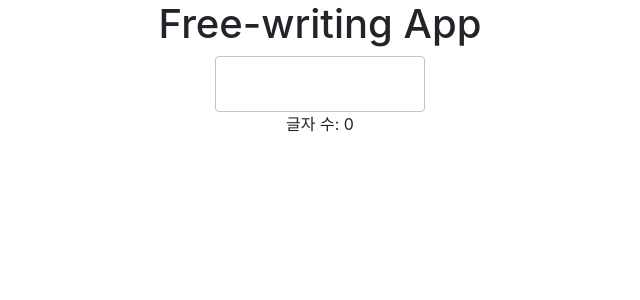
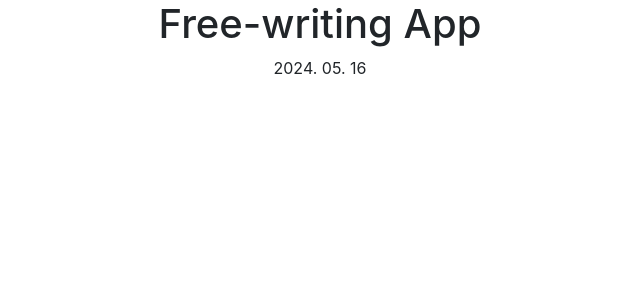
Before and after one commit to BumgeunSong/free-writing-app, a React (Create React App) app: page / in a window 1280 px wide. Shown: the top 300 px of the page, without its empty margins (320-960 px from the left). Built offline with nearby package versions, Linux system fonts and the light colour scheme; the HTML template or start-up script is replaced by a standard one.

Commit message:
오늘 카드 안에 오늘 날짜 표시

```diff
--- a/src/App.tsx
+++ b/src/App.tsx
@@ -2,14 +2,15 @@ import './App.css';
 import { RecoilRoot } from 'recoil';
 import FreeWritingTextField from './FreeWritingTextField';
 import CharacterCounter from './CharacterCounter';
+import TodayCard from './TodayCard';
+import NavigationBar from './NavigationBar';
 
 function App() {
   return (
     <RecoilRoot>
       <div className="App">
         <h1>Free-writing App</h1>
-        <FreeWritingTextField />
-        <CharacterCounter />
+        <TodayCard />
       </div>
     </RecoilRoot>
   );
--- a/src/CurrentDate.tsx
+++ b/src/CurrentDate.tsx
@@ -16,5 +16,5 @@ function getFormattedDate(): string {
     const day = today.getDate()
     const paddedDay = String(day).padStart(2, '0')
 
-    return `${year}. ${paddedMonth}. ${day}`
+    return `${year}. ${paddedMonth}. ${paddedDay}`
 }
--- a/src/TodayCard.tsx
+++ b/src/TodayCard.tsx
@@ -1,8 +1,15 @@
 import CurrentDate from "./CurrentDate";
+import { Col, Container, Row } from "react-bootstrap";
 
 function TodayCard() {
+    return (
+        <Container>
+        <Row>
+            <Col>
                 <CurrentDate />
-
+            </Col>
+        </Row>
+        {/*
         // 오늘 시작 전
         // - 목표 글쓰기 시간
         // - 시작 버튼
@@ -10,4 +17,9 @@ function TodayCard() {
         // 오늘 완료
         // - 아이콘
         // - 완료 텍스트
+         */}
+    </Container>
+    )
 }
+
+export default TodayCard
```
Lines whose indentation alone changed are shown as unchanged.
